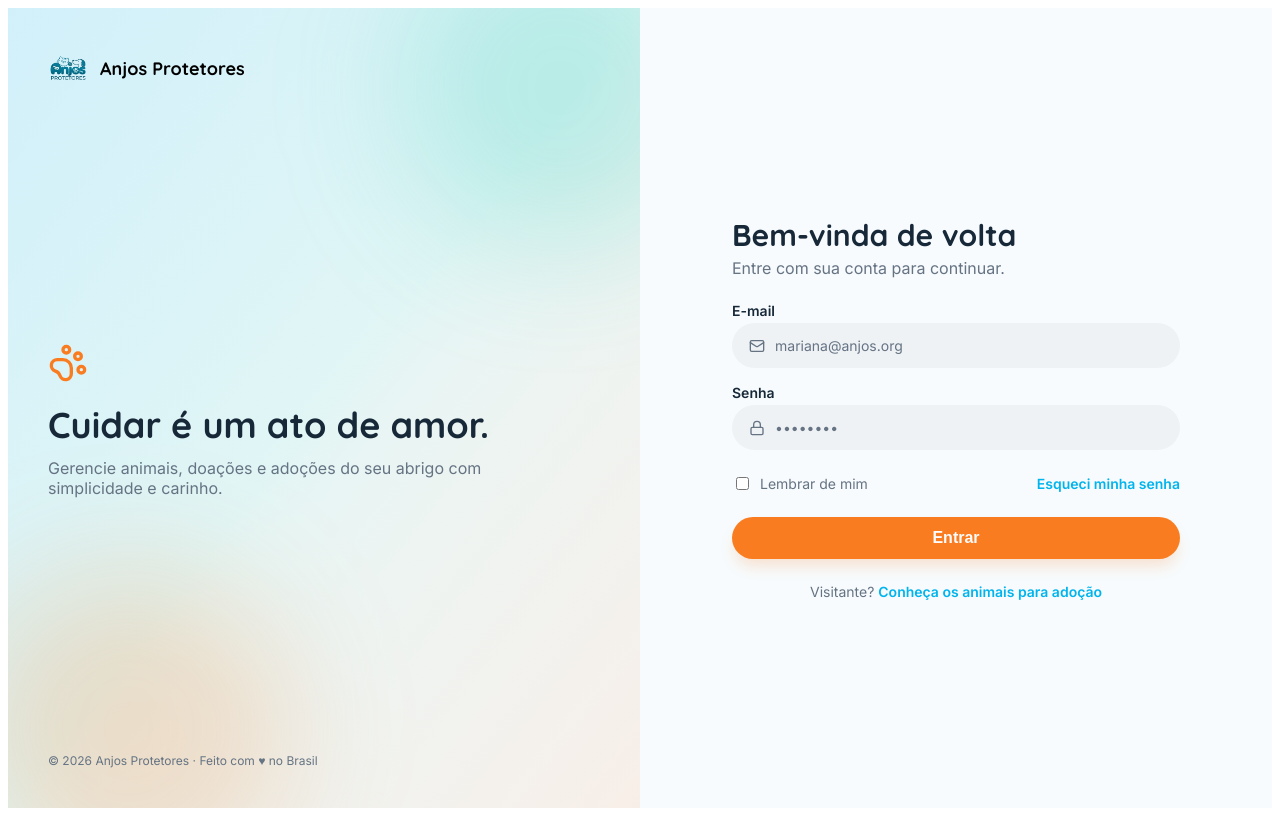
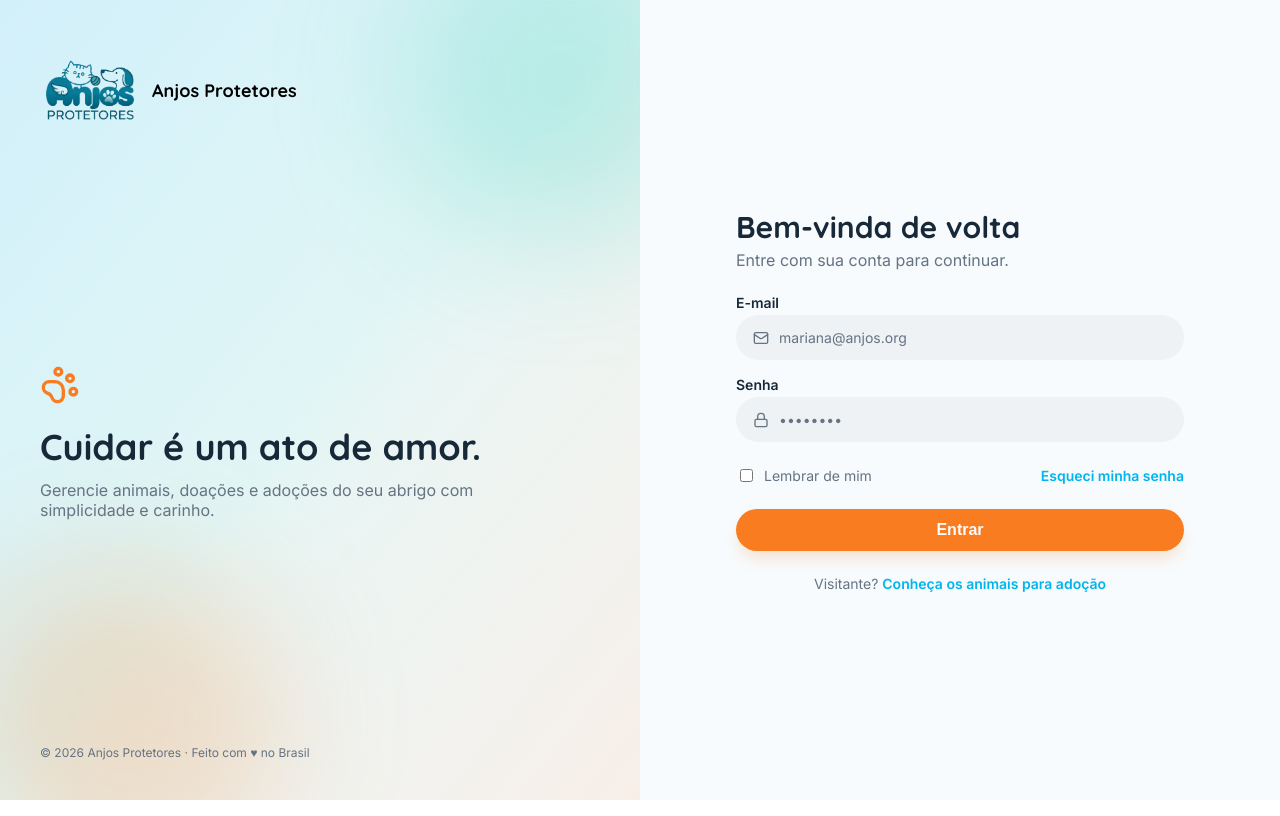
Before and after one commit to fifieggert/anjos_protetores---frontend, a React (Vite) app: page /login in a window 1280 px wide. Built offline with nearby package versions, Linux system fonts and the light colour scheme.

Commit message:
fix(login): ajusta tamanho da logo

```diff
--- a/src/pages/Login/style.css
+++ b/src/pages/Login/style.css
@@ -1,3 +1,9 @@
+html,
+body {
+    margin: 0;
+    padding: 0;
+}
+
 .login-screen {
     min-height: 100vh;
     display: grid;
@@ -50,8 +56,8 @@
 }
 
 .login-brand img {
-    width: 40px;
-    height: 40px;
+    width: 100px;
+    height: 100px;
     object-fit: contain;
 }
 
```
